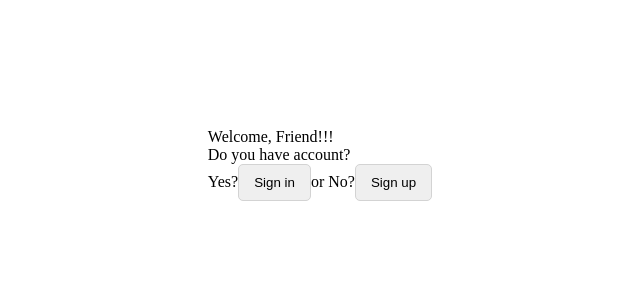
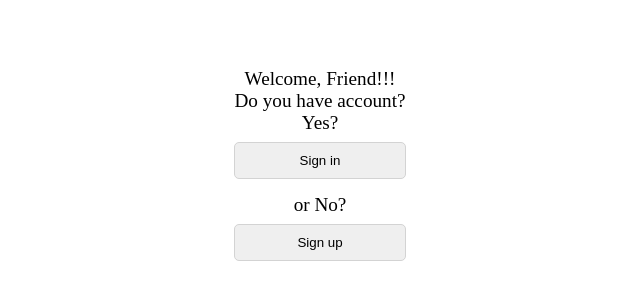
Before and after one commit to mikhailkaryamin/auth-react, a React (Create React App) app: page / in a window 1280 px wide. Shown: the part 236-536 px from the top of the page, without its empty margins (320-960 px from the left). Built offline with nearby package versions, Linux system fonts and the light colour scheme.

Commit message:
chore(styles): add home style and fix form

```diff
--- a/src/styles/form.scss
+++ b/src/styles/form.scss
@@ -16,5 +16,10 @@
 }
 
 .form__button {
+  width: 100%;
   cursor: pointer;
+
+  &:not(:last-child) {
+    margin-bottom: 15px;
+  }
 }
--- /dev/null
+++ b/src/styles/home.scss
@@ -0,0 +1,14 @@
+.home__link {
+  display: block;
+
+  &:not(:last-child) {
+    margin-bottom: 15px;
+  }
+}
+
+.home__text {
+  display: block;
+  margin-bottom: 0.5rem;
+  font-size: 1.2rem;
+  text-align: center;
+}
--- a/src/styles/index.scss
+++ b/src/styles/index.scss
@@ -2,3 +2,4 @@
 @import "./container.scss";
 @import "./form.scss";
 @import "./input.scss";
+@import "./home.scss";
```
